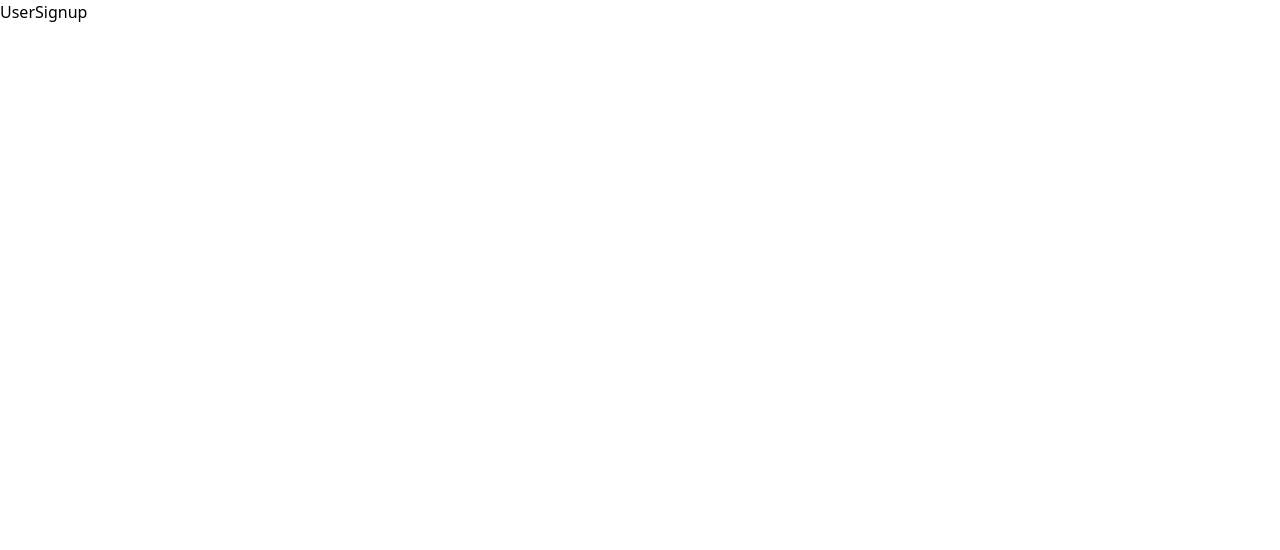
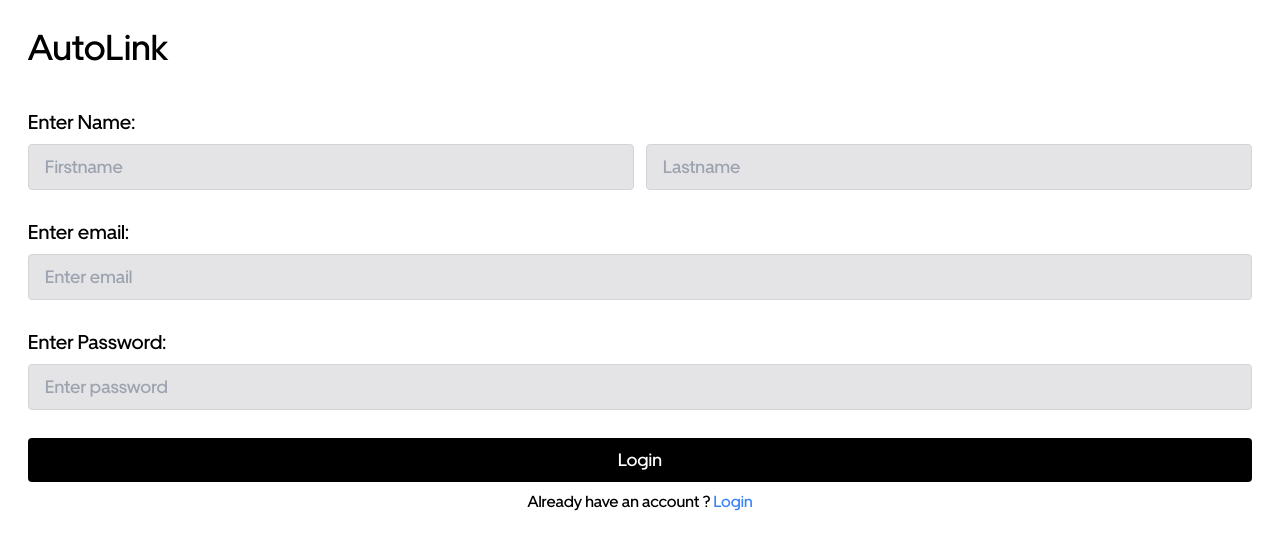
Before and after one commit to Keyurrr14/AutoLink, a React (Vite) app in the folder frontend/: page /signup in a window 1280 px wide. Shown: the top 550 px of the page. Built offline with nearby package versions, Linux system fonts and the light colour scheme.

Commit message:
[feat]: User/Captain Login/Signup added

```diff
--- /dev/null
+++ b/frontend/src/context/userContext.jsx
@@ -0,0 +1,20 @@
+import React, { createContext, useState } from "react";
+
+export const UserDataContext = createContext();
+
+const userContext = ({ children }) => {
+  const [user, setUser] = useState({
+    email: "",
+    fullName: {
+      firstName: "",
+      lastName: "",
+    },
+  });
+  return (
+    <UserDataContext.Provider value={[user, setUser]}>
+      {children}
+    </UserDataContext.Provider>
+  );
+};
+
+export default userContext;
--- a/frontend/src/main.jsx
+++ b/frontend/src/main.jsx
@@ -1,13 +1,16 @@
-import { StrictMode } from 'react'
-import { createRoot } from 'react-dom/client'
-import './index.css'
-import App from './App.jsx'
-import { BrowserRouter } from 'react-router-dom'
+import { StrictMode } from "react";
+import { createRoot } from "react-dom/client";
+import { BrowserRouter } from "react-router-dom";
+import App from "./App.jsx";
+import UserContext from "../src/context/userContext.jsx"
+import "./index.css";
 
-createRoot(document.getElementById('root')).render(
+createRoot(document.getElementById("root")).render(
   <StrictMode>
-    <BrowserRouter>
-      <App />
-    </BrowserRouter>
-  </StrictMode>,
-)
+    <UserContext>
+      <BrowserRouter>
+        <App />
+      </BrowserRouter>
+    </UserContext>
+  </StrictMode>
+);
--- a/frontend/src/pages/CaptainLogin.jsx
+++ b/frontend/src/pages/CaptainLogin.jsx
@@ -1,9 +1,70 @@
-import React from 'react'
+import React, { useState } from 'react'
+import { Link } from 'react-router-dom';
 
 const CaptainLogin = () => {
+  const [email, setEmail] = useState("");
+  const [password, setPassword] = useState("");
+  const [captainData, setCaptainData] = useState({});
+
+  const submitHandler = (e) => {
+    e.preventDefault();
+    setCaptainData({
+      email: email,
+      password: password,
+    });
+    setEmail("");
+    setPassword("");
+  };
+
   return (
-    <div>
-      Captain Login
+    <div className="h-screen p-7 font-UberMoveMedium flex flex-col justify-between">
+      <div>
+        <h1 className="text-4xl mb-10">AutoLink</h1>
+
+        <form action="" onSubmit={(e) => submitHandler(e)}>
+          <h3 className="text-xl mb-2">Enter email:</h3>
+          <input
+            type="email"
+            value={email}
+            onChange={(e) => {
+              setEmail(e.target.value);
+            }}
+            className="bg-zinc-200 rounded mb-7 px-4 py-2 border border-zinc-300 w-full text-lg placeholder:text-lg"
+            required
+            placeholder="Enter email"
+          />
+
+          <h3 className="text-xl mb-2">Enter Password:</h3>
+          <input
+            type="password"
+            value={password}
+            onChange={(e) => {
+              setPassword(e.target.value);
+            }}
+            className="bg-zinc-200 rounded mb-7 px-4 py-2 border border-zinc-300 w-full text-lg placeholder:text-lg"
+            required
+            placeholder="Enter password"
+          />
+
+          <button className="bg-black rounded mb-2 px-4 py-2 w-full text-lg text-white">
+            Login
+          </button>
+        </form>
+        <p className="text-center">
+          New here ?{" "}
+          <Link className="text-blue-500" to="/captain-signup">
+            Register as Captain
+          </Link>
+        </p>
+      </div>
+      <div>
+        <Link
+         className="flex items-center justify-center bg-yellow-500 rounded mb-7 px-4 py-2 text-lg text-black"
+          to="/login"
+        >
+          Login as User
+        </Link>
+      </div>
     </div>
   )
 }
--- a/frontend/src/pages/CaptainSignup.jsx
+++ b/frontend/src/pages/CaptainSignup.jsx
@@ -1,11 +1,89 @@
-import React from 'react'
+import React, { useState } from "react";
+import { Link } from "react-router-dom";
 
 const CaptainSignup = () => {
+  const [email, setEmail] = useState("");
+  const [password, setPassword] = useState("");
+  const [firstName, setFirstName] = useState("");
+  const [lastName, setLastName] = useState("");
+  const [userData, setUserData] = useState({});
+
+  const submitHandler = (e) => {
+    e.preventDefault();
+    setUserData({
+      fullName: {
+        firstName: firstName,
+        lastName: lastName,
+      },
+      email: email,
+      password: password,
+    });
+    console.log(userData);
+    setEmail("");
+    setPassword("");
+    setFirstName("");
+    setLastName("");
+  };
+
   return (
-    <div>
-      Captain Signup
+    <div className="h-screen p-7 font-UberMoveMedium flex flex-col justify-between">
+      <div>
+        <h1 className="text-4xl mb-10">AutoLink</h1>
+
+        <form action="" onSubmit={(e) => submitHandler(e)}>
+          <h3 className="text-xl mb-2">Enter Name:</h3>
+          <div className="flex gap-3">
+            <input
+              type="text"
+              className="bg-zinc-200 rounded mb-7 px-4 py-2 border border-zinc-300 w-1/2 text-lg placeholder:text-md"
+              required
+              placeholder="Firstname"
+              value={firstName}
+              onChange={(e) => setFirstName(e.target.value)}
+            />
+            <input
+              type="text"
+              className="bg-zinc-200 rounded mb-7 px-4 py-2 border border-zinc-300 w-1/2 text-lg placeholder:text-md"
+              required
+              placeholder="Lastname"
+              value={lastName}
+              onChange={(e) => setLastName(e.target.value)}
+            />
+          </div>
+
+          <h3 className="text-xl mb-2">Enter email:</h3>
+          <input
+            type="email"
+            className="bg-zinc-200 rounded mb-7 px-4 py-2 border border-zinc-300 w-full text-lg placeholder:text-lg"
+            required
+            placeholder="Enter email"
+            value={email}
+            onChange={(e) => setEmail(e.target.value)}
+          />
+
+          <h3 className="text-xl mb-2">Enter Password:</h3>
+          <input
+            type="password"
+            className="bg-zinc-200 rounded mb-7 px-4 py-2 border border-zinc-300 w-full text-lg placeholder:text-lg"
+            required
+            placeholder="Enter password"
+            value={password}
+            onChange={(e) => setPassword(e.target.value)}
+          />
+
+          <button className="bg-black rounded mb-2 px-4 py-2 w-full text-lg text-white">
+            Login
+          </button>
+        </form>
+        <p className="text-center">
+          Already a captain ?{" "}
+          <Link className="text-blue-500" to="/captain-login">
+            Login
+          </Link>
+        </p>
+      </div>
     </div>
-  )
-}
+  );
+};
 
-export default CaptainSignup
+export default CaptainSignup;
--- a/frontend/src/pages/UserLogin.jsx
+++ b/frontend/src/pages/UserLogin.jsx
@@ -1,11 +1,72 @@
-import React from 'react'
+import React, { useState } from "react";
+import { Link } from "react-router-dom";
 
 const UserLogin = () => {
+  const [email, setEmail] = useState("");
+  const [password, setPassword] = useState("");
+  const [userData, setUserData] = useState({});
+
+  const submitHandler = (e) => {
+    e.preventDefault();
+    setUserData({
+      email: email,
+      password: password,
+    });
+    setEmail("");
+    setPassword("");
+  };
+
   return (
-    <div>
-      User Login
+    <div className="h-screen p-7 font-UberMoveMedium flex flex-col justify-between">
+      <div>
+        <h1 className="text-4xl mb-10">AutoLink</h1>
+
+        <form action="" onSubmit={(e) => submitHandler(e)}>
+          <h3 className="text-xl mb-2">Enter email:</h3>
+          <input
+            type="email"
+            value={email}
+            onChange={(e) => {
+              setEmail(e.target.value);
+            }}
+            className="bg-zinc-200 rounded mb-7 px-4 py-2 border border-zinc-300 w-full text-lg placeholder:text-lg"
+            required
+            placeholder="Enter email"
+          />
+
+          <h3 className="text-xl mb-2">Enter Password:</h3>
+          <input
+            type="password"
+            value={password}
+            onChange={(e) => {
+              setPassword(e.target.value);
+            }}
+            className="bg-zinc-200 rounded mb-7 px-4 py-2 border border-zinc-300 w-full text-lg placeholder:text-lg"
+            required
+            placeholder="Enter password"
+          />
+
+          <button className="bg-black rounded mb-2 px-4 py-2 w-full text-lg text-white">
+            Login
+          </button>
+        </form>
+        <p className="text-center">
+          New here ?{" "}
+          <Link className="text-blue-500" to="/signup">
+            Create an account
+          </Link>
+        </p>
+      </div>
+      <div>
+        <Link
+         className="flex items-center justify-center bg-yellow-500 rounded mb-7 px-4 py-2 text-lg text-black"
+          to="/captain-login"
+        >
+          Login as Captain
+        </Link>
+      </div>
     </div>
-  )
-}
+  );
+};
 
-export default UserLogin
+export default UserLogin;
--- a/frontend/src/pages/UserSignup.jsx
+++ b/frontend/src/pages/UserSignup.jsx
@@ -1,11 +1,89 @@
-import React from 'react'
+import React, { useState } from "react";
+import { Link } from "react-router-dom";
 
 const UserSignup = () => {
+  const [email, setEmail] = useState("");
+  const [password, setPassword] = useState("");
+  const [firstName, setFirstName] = useState("");
+  const [lastName, setLastName] = useState("");
+  const [userData, setUserData] = useState({});
+
+  const submitHandler = (e) => {
+    e.preventDefault();
+    setUserData({
+      fullName: {
+        firstName: firstName,
+        lastName: lastName,
+      },
+      email: email,
+      password: password,
+    });
+    console.log(userData);
+    setEmail("");
+    setPassword("");
+    setFirstName("");
+    setLastName("");
+  }
+
   return (
-    <div>
-      UserSignup
+    <div className="h-screen p-7 font-UberMoveMedium flex flex-col justify-between">
+      <div>
+        <h1 className="text-4xl mb-10">AutoLink</h1>
+
+        <form action="" onSubmit={(e) => submitHandler(e)}>
+          <h3 className="text-xl mb-2">Enter Name:</h3>
+          <div className="flex gap-3">
+            <input
+              type="text"
+              className="bg-zinc-200 rounded mb-7 px-4 py-2 border border-zinc-300 w-1/2 text-lg placeholder:text-md"
+              required
+              placeholder="Firstname"
+              value={firstName}
+              onChange={(e) => setFirstName(e.target.value)}
+            />
+            <input
+              type="text"
+              className="bg-zinc-200 rounded mb-7 px-4 py-2 border border-zinc-300 w-1/2 text-lg placeholder:text-md"
+              required
+              placeholder="Lastname"
+              value={lastName}
+              onChange={(e) => setLastName(e.target.value)}
+            />
+          </div>
+
+          <h3 className="text-xl mb-2">Enter email:</h3>
+          <input
+            type="email"
+            className="bg-zinc-200 rounded mb-7 px-4 py-2 border border-zinc-300 w-full text-lg placeholder:text-lg"
+            required
+            placeholder="Enter email"
+            value={email}
+            onChange={(e) => setEmail(e.target.value)}
+          />
+
+          <h3 className="text-xl mb-2">Enter Password:</h3>
+          <input
+            type="password"
+            className="bg-zinc-200 rounded mb-7 px-4 py-2 border border-zinc-300 w-full text-lg placeholder:text-lg"
+            required
+            placeholder="Enter password"
+            value={password}
+            onChange={(e) => setPassword(e.target.value)}
+          />
+
+          <button className="bg-black rounded mb-2 px-4 py-2 w-full text-lg text-white">
+            Login
+          </button>
+        </form>
+        <p className="text-center">
+          Already have an account ?{" "}
+          <Link className="text-blue-500" to="/login">
+            Login
+          </Link>
+        </p>
+      </div>
     </div>
-  )
-}
+  );
+};
 
-export default UserSignup
+export default UserSignup;
```
Also changed, not shown: frontend/src/pages/Home.jsx (+18 -10 lines), frontend/src/assets/images/OnBoarding.webp (added).
